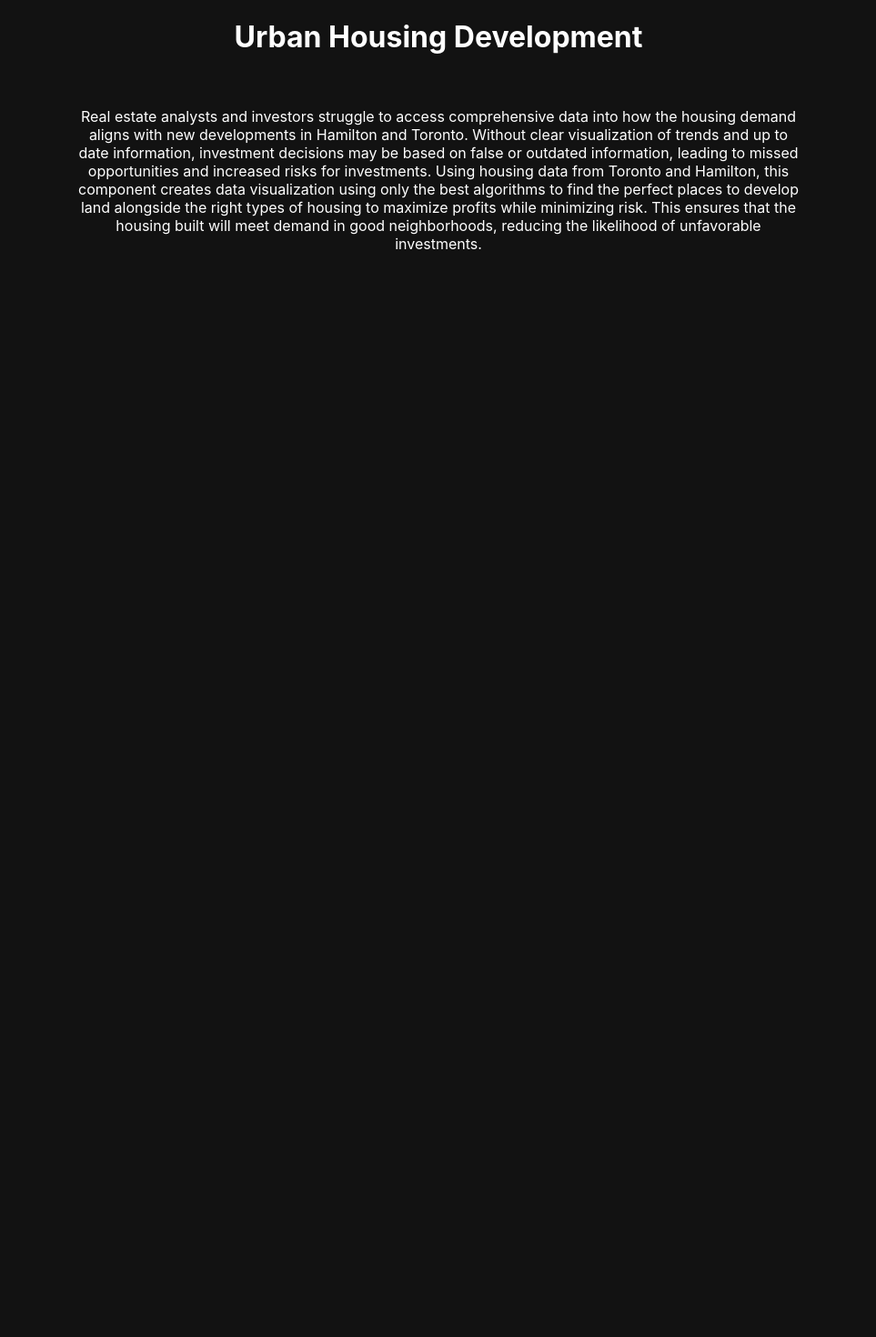
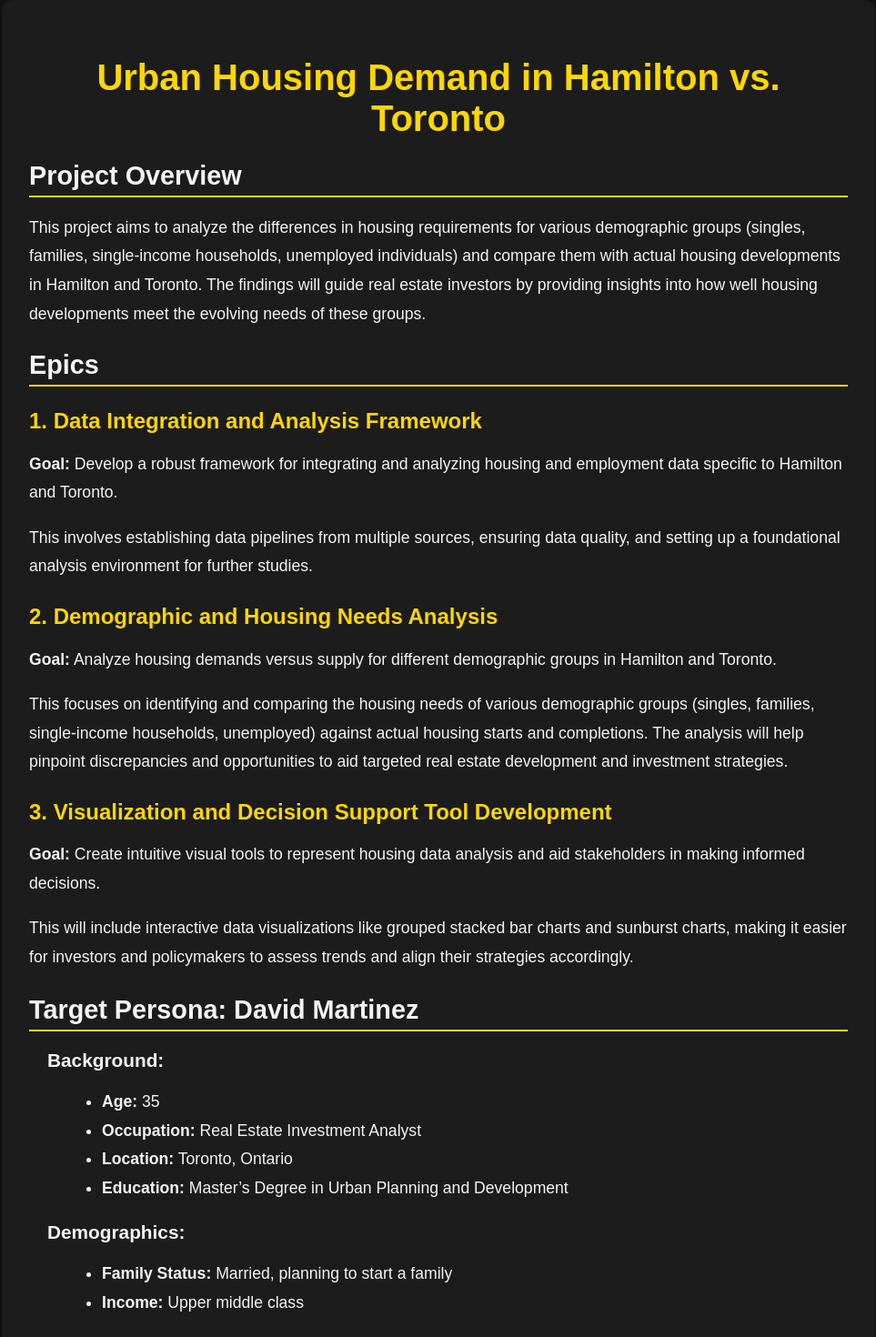
Before and after one commit to athinamanolakou/sociend-uhd, a React (Create React App) app in the folder frontend/: page / in a window 1280 px wide. Shown: the top 1470 px of the page at 91% size, without its empty margins (158-1121 px from the left). Before the commit the page ends 800 px from the top, so only its background shows below. Built offline with nearby package versions, Linux system fonts and the light colour scheme.

Commit message:
Update frontend

```diff
--- a/frontend/public/index.html
+++ b/frontend/public/index.html
@@ -4,7 +4,7 @@
   <meta charset="UTF-8">
   <meta name="viewport" content="width=device-width, initial-scale=1.0">
   <meta name="description" content="TODO Notes Application">
-  <title>Urban Housing Development</title>
+  <title>Urban Housing Demand</title>
 </head>
 <body>
   <noscript>You need to enable JavaScript to run this app.</noscript>
--- a/frontend/src/App.tsx
+++ b/frontend/src/App.tsx
@@ -4,7 +4,6 @@
 const App: React.FC = () => {
   return (
     <div className="App">
-      <h1>Urban Housing Development</h1>
       <ProductPitch />
     </div>
   );
--- a/frontend/src/components/ProductPitch.tsx
+++ b/frontend/src/components/ProductPitch.tsx
@@ -2,19 +2,114 @@
 
 const ProductPitch: React.FC = () => {
     return (
-        <section style={{maxWidth: '800px', margin: '0 auto', padding: '20px'}}>
-            <p>
-                Real estate analysts and investors struggle to access comprehensive data
-                into how the housing demand aligns with new developments in Hamilton and Toronto.
-                Without clear visualization of trends and up to date information,
-                investment decisions may be based on false or outdated information,
-                leading to missed opportunities and increased risks for investments.
-                Using housing data from Toronto and Hamilton, this component creates data visualization
-                using only the best algorithms to find the perfect places to develop land
-                alongside the right types of housing to maximize profits while minimizing risk.
-                This ensures that the housing built will meet demand in good neighborhoods,
-                reducing the likelihood of unfavorable investments.
+        <section style={{
+            maxWidth: '900px',
+            margin: '0 auto',
+            padding: '30px',
+            fontFamily: 'Arial, sans-serif',
+            color: '#f4f4f4',
+            backgroundColor: '#1c1c1c',
+            borderRadius: '12px',
+            boxShadow: '0 4px 8px rgba(0, 0, 0, 0.2)',
+            textAlign: 'left',
+        }}>
+            <h1 style={{
+                textAlign: 'center',
+                fontSize: '2.5rem',
+                marginBottom: '20px',
+                color: '#FFD700',
+            }}>
+                Urban Housing Demand in Hamilton vs. Toronto
+            </h1>
+
+            <h2 style={{
+                fontSize: '1.8rem',
+                borderBottom: '2px solid #FFD700',
+                paddingBottom: '5px',
+                marginBottom: '15px',
+            }}>Project Overview</h2>
+            <p style={{lineHeight: '1.8', fontSize: '1.1rem', marginBottom: '20px'}}>
+                This project aims to analyze the differences in housing requirements for various demographic groups
+                (singles, families, single-income households, unemployed individuals) and compare them with actual housing
+                developments in Hamilton and Toronto. The findings will guide real estate investors by providing insights into
+                how well housing developments meet the evolving needs of these groups.
             </p>
+
+            <h2 style={{
+                fontSize: '1.8rem',
+                borderBottom: '2px solid #FFD700',
+                paddingBottom: '5px',
+                marginBottom: '15px',
+            }}>Epics</h2>
+
+            <div style={{marginBottom: '25px'}}>
+                <h3 style={{fontSize: '1.5rem', color: '#FFD700', marginBottom: '10px'}}>1. Data Integration and Analysis Framework</h3>
+                <p style={{lineHeight: '1.8', fontSize: '1.1rem', marginBottom: '15px'}}>
+                    <strong>Goal:</strong> Develop a robust framework for integrating and analyzing housing and employment data
+                    specific to Hamilton and Toronto.
+                </p>
+                <p style={{lineHeight: '1.8', fontSize: '1.1rem'}}>
+                    This involves establishing data pipelines from multiple sources, ensuring data quality, and setting up a
+                    foundational analysis environment for further studies.
+                </p>
+            </div>
+
+            <div style={{marginBottom: '25px'}}>
+                <h3 style={{fontSize: '1.5rem', color: '#FFD700', marginBottom: '10px'}}>2. Demographic and Housing Needs Analysis</h3>
+                <p style={{lineHeight: '1.8', fontSize: '1.1rem', marginBottom: '15px'}}>
+                    <strong>Goal:</strong> Analyze housing demands versus supply for different demographic groups in Hamilton and Toronto.
+                </p>
+                <p style={{lineHeight: '1.8', fontSize: '1.1rem'}}>
+                    This focuses on identifying and comparing the housing needs of various demographic groups (singles, families,
+                    single-income households, unemployed) against actual housing starts and completions.
+                    The analysis will help pinpoint discrepancies and opportunities to aid targeted real estate development and investment strategies.
+                </p>
+            </div>
+
+            <div style={{marginBottom: '25px'}}>
+                <h3 style={{fontSize: '1.5rem', color: '#FFD700', marginBottom: '10px'}}>3. Visualization and Decision Support Tool Development</h3>
+                <p style={{lineHeight: '1.8', fontSize: '1.1rem', marginBottom: '15px'}}>
+                    <strong>Goal:</strong> Create intuitive visual tools to represent housing data analysis and aid stakeholders in making informed decisions.
+                </p>
+                <p style={{lineHeight: '1.8', fontSize: '1.1rem'}}>
+                    This will include interactive data visualizations like grouped stacked bar charts and sunburst charts,
+                    making it easier for investors and policymakers to assess trends and align their strategies accordingly.
+                </p>
+            </div>
+
+            <h2 style={{
+                fontSize: '1.8rem',
+                borderBottom: '2px solid #FFD700',
+                paddingBottom: '5px',
+                marginBottom: '15px',
+            }}>Target Persona: David Martinez</h2>
+
+            <div style={{marginBottom: '15px', paddingLeft: '20px'}}>
+                <h3 style={{fontSize: '1.3rem', marginBottom: '10px'}}>Background:</h3>
+                <ul style={{lineHeight: '1.8', fontSize: '1.1rem', marginLeft: '20px'}}>
+                    <li><strong>Age:</strong> 35</li>
+                    <li><strong>Occupation:</strong> Real Estate Investment Analyst</li>
+                    <li><strong>Location:</strong> Toronto, Ontario</li>
+                    <li><strong>Education:</strong> Master’s Degree in Urban Planning and Development</li>
+                </ul>
+            </div>
+
+            <div style={{marginBottom: '15px', paddingLeft: '20px'}}>
+                <h3 style={{fontSize: '1.3rem', marginBottom: '10px'}}>Demographics:</h3>
+                <ul style={{lineHeight: '1.8', fontSize: '1.1rem', marginLeft: '20px'}}>
+                    <li><strong>Family Status:</strong> Married, planning to start a family</li>
+                    <li><strong>Income:</strong> Upper middle class</li>
+                </ul>
+            </div>
+
+            <div style={{marginBottom: '15px', paddingLeft: '20px'}}>
+                <h3 style={{fontSize: '1.3rem', marginBottom: '10px'}}>Behavioral Traits:</h3>
+                <ul style={{lineHeight: '1.8', fontSize: '1.1rem', marginLeft: '20px'}}>
+                    <li><strong>Tech-savvy:</strong> Comfortable using advanced data analysis tools and platforms.</li>
+                    <li><strong>Detail-oriented:</strong> Focuses on precision and accuracy in data and reports.</li>
+                    <li><strong>Proactive:</strong> Always looking for new investment opportunities and ways to optimize portfolio performance.</li>
+                </ul>
+            </div>
         </section>
     );
 };
```
Also changed, not shown: 1 other file (tests, documents, lock files or other folders).
